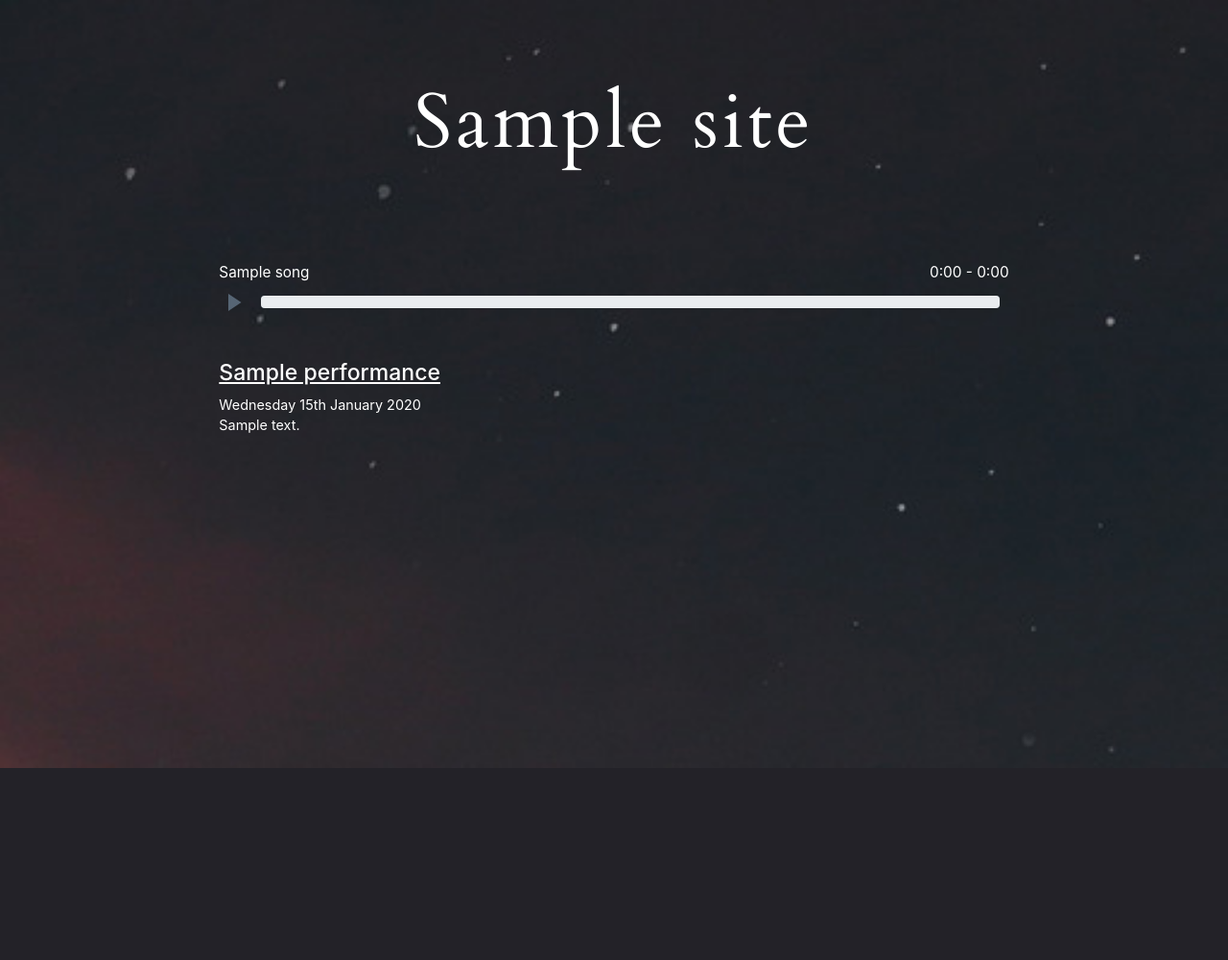
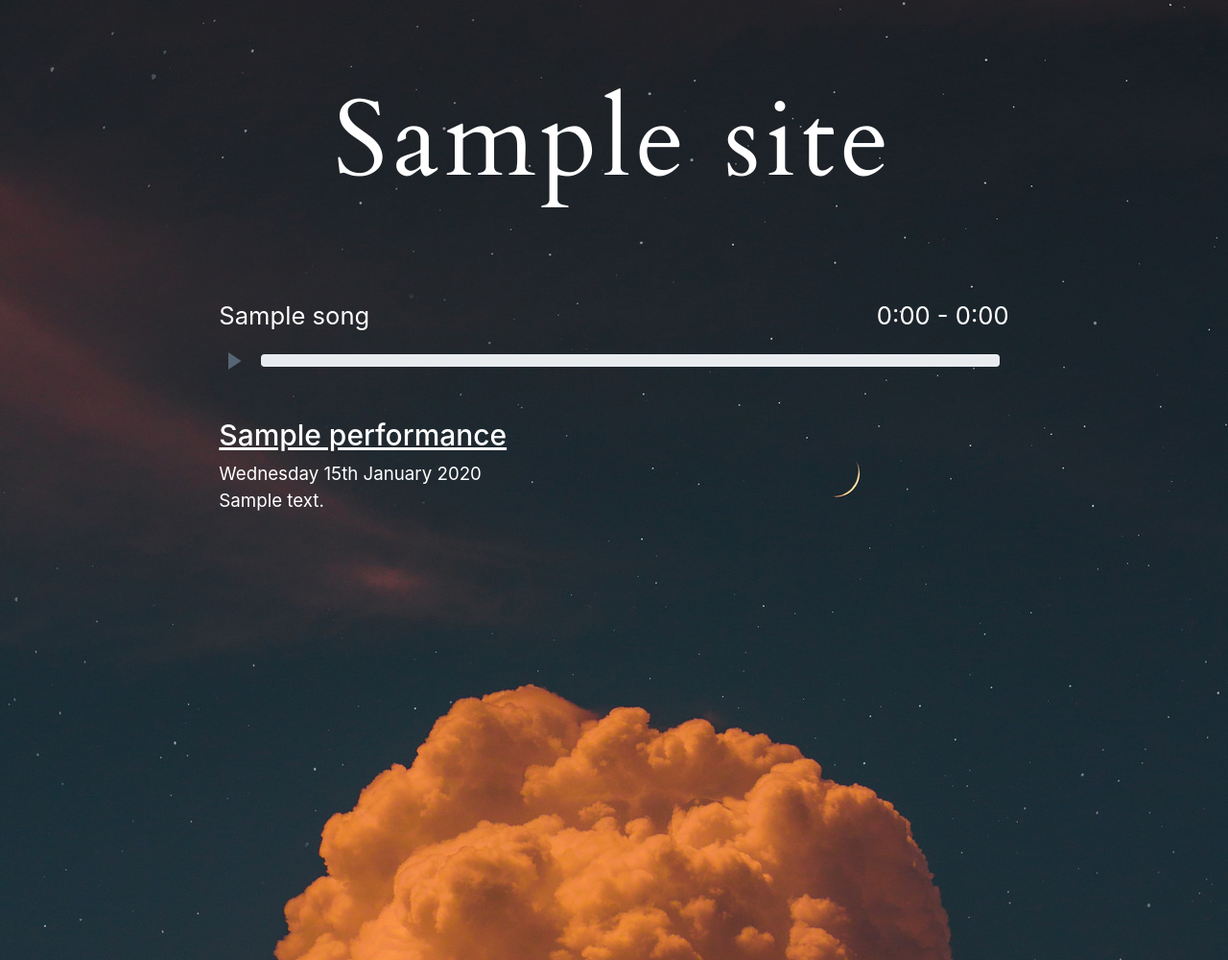
Before and after one commit to Kayra/oytun-music, a Django app: page / in a window 1280 px wide. Shown: the whole page at 96% size. Before the commit the page ends 800 px from the top, so only its background shows below. Run offline with Django 3.2, Linux system fonts and the light colour scheme; tables that the repository leaves empty hold one stand-in row (values such as "Sample post"); some libraries are stand-ins or nearby versions.

```diff
--- a/oytun_music/music/static/music/styles.css
+++ b/oytun_music/music/static/music/styles.css
@@ -111,12 +111,39 @@
 
 @media (min-width: 767px) {
 
+    body {
+        background-size: 150%;
+    }
+
+    h1 {
+        font-size: 7em;
+    }
+
+    .song-title {
+        font-size: 1em;
+    }
+
+    .performances {
+        font-size: 1.3em;
+    }
+
 }
 
 @media (min-width: 991px) {
+
+
 
 }
 
 @media (min-width: 1199px) {
 
+    body {
+        background-size: 100%;
+        min-height: 1000px;
+    }
+
+    h1 {
+        font-size: 7em;
+    }
+
 }
```
